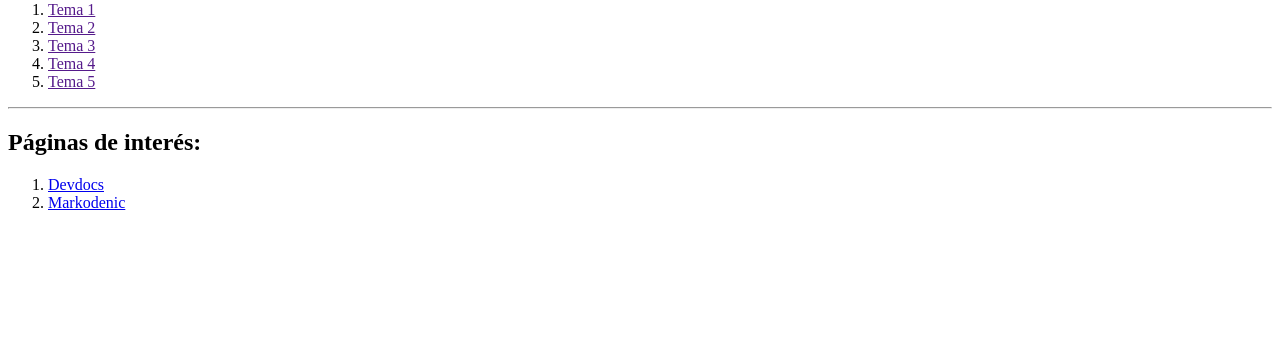
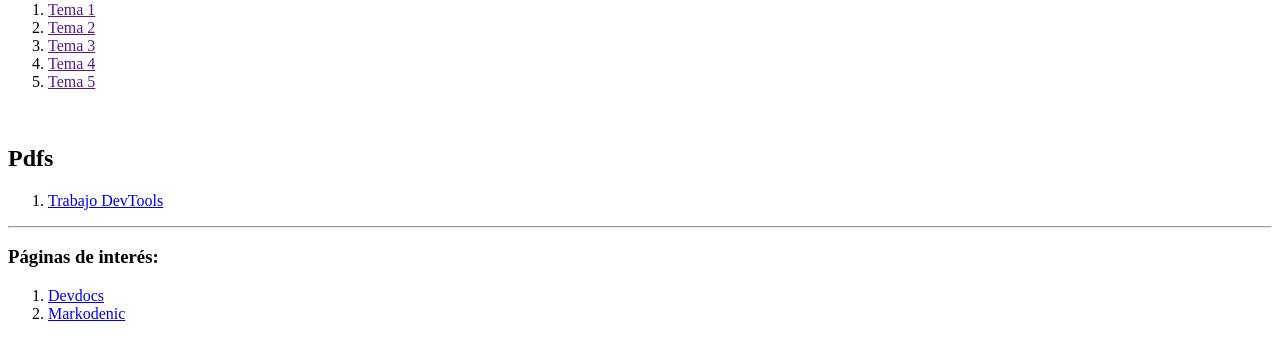
Before and after one commit to RY4R/dawpag, a plain HTML site: page index.html in a window 1280 px wide. Shown: the part 79-436 px from the top of the page. Drawn offline with Linux system fonts and the light colour scheme.

Commit message:
Añado pdfs

```diff
--- a/index.html
+++ b/index.html
@@ -18,8 +18,13 @@
       <li><a href="">Tema 4</a></li>
       <li><a href="">Tema 5</a></li>
     </ol>
+  <br>
+    <h2>Pdfs</h2>
+    <ol start="1">
+        <li> <a href="https://educajcyl-my.sharepoint.com/:b:/g/personal/svetoslav_vesata_educa_jcyl_es/EaUooyOjLo9Gsx2cS81l4R4Bzt7FIxwmqlGVTmPYOIgHnw?e=It0ek9">Trabajo DevTools</a> </li>
+    </ol>
 <hr>
-    <h2>Páginas de interés:</h2>
+    <h3>Páginas de interés:</h3>
     <ol start="1">
         <li> <a href="https://devdocs.io/">Devdocs</a> </li>
         <li> <a href="https://markodenic.com/category/html/">Markodenic</a> </li>
```
